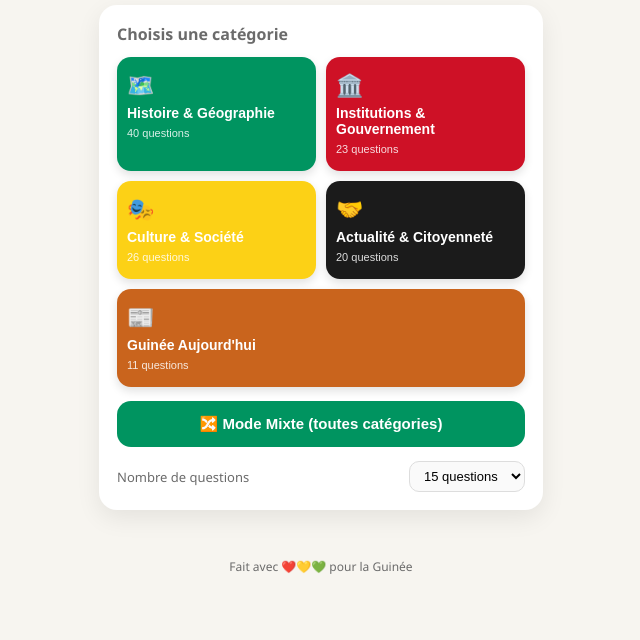
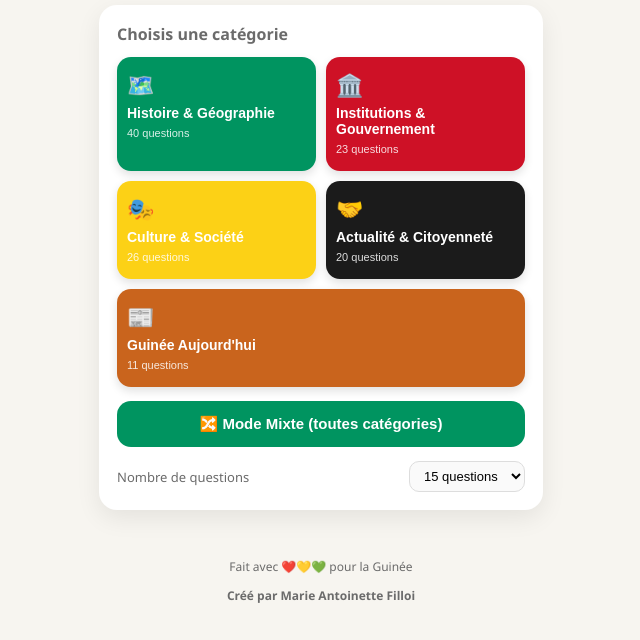
Before and after one commit to Marie-Filloi/ma-guinee, a plain HTML site: page index.html in a window 1280 px wide. Shown: the part 322-962 px from the top of the page, without its empty margins (319-959 px from the left). Before the commit the page ends 933 px from the top, so only its background shows below. Drawn offline with Linux system fonts and the light colour scheme.

Commit message:
Ajoute le credit de creation a Marie Antoinette Filloi
Ajoute dans le pied de page de l'app et dans le README.

Co-Authored-By: Claude Sonnet 5 <noreply@anthropic.com>

```diff
--- a/index.html
+++ b/index.html
@@ -48,6 +48,7 @@
 
     <footer class="home-footer">
       <p>Fait avec ❤️💛💚 pour la Guinée</p>
+      <p class="credit">Créé par Marie Antoinette Filloi</p>
     </footer>
   </section>
 
--- a/style.css
+++ b/style.css
@@ -230,6 +230,10 @@ html, body {
   color: var(--muted);
   font-size: 12px;
 }
+.home-footer .credit {
+  margin-top: 2px;
+  font-weight: 600;
+}
 
 /* ===== QUIZ ===== */
 .quiz-top {
```
Also changed, not shown: 1 other file.
